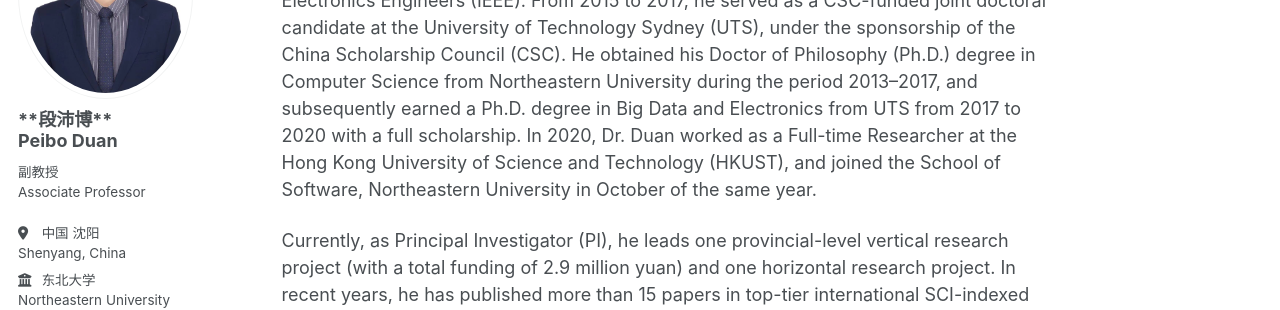
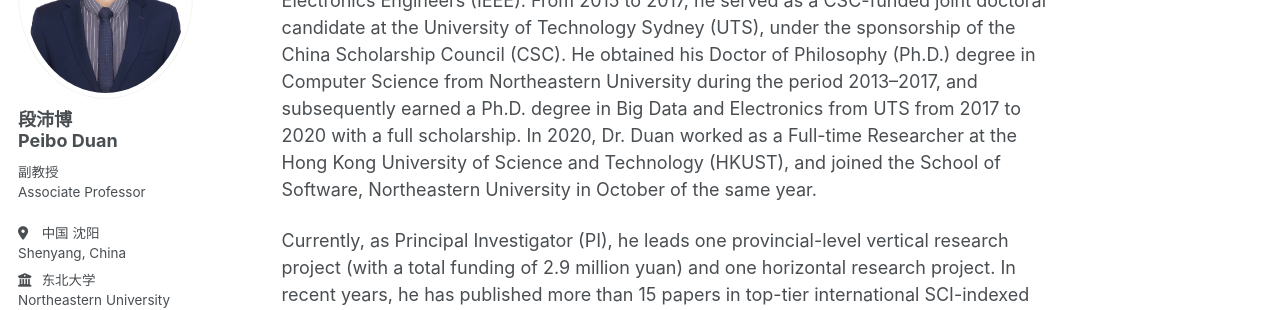
Before and after one commit to aurora76/peiboduan, a Jekyll site: the page built from _pages/about-cn.md, in a window 1280 px wide. Shown: the part 210-520 px from the top of the page. Built offline with Jekyll 4.4.1, drawn with Linux system fonts in a browser that asks for light colours; some web fonts are replaced; a script bundle is joined from its source files by our own code; library files that are not in the unit come from our copies.

```diff
--- a/_config.yml
+++ b/_config.yml
@@ -26,11 +26,11 @@ repository               : "aurora76/peiboduan"
 
 author:
   avatar           : "pic.png"
-  name             : "**段沛博**<br>Peibo Duan"
+  name             : "<strone>段沛博</strong><br>Peibo Duan"
   pronouns         :
-  bio              : "副教授<br>Associate Professor"
-  location         : "中国 沈阳<br>Shenyang, China"
-  employer         : "东北大学<br>Northeastern University"
+  bio              : "<strone>副教授</strong><br>Associate Professor"
+  location         : "<strone>中国 沈阳</strong><br>Shenyang, China"
+  employer         : "<strone>东北大学</strong><br>Northeastern University"
   uri              :
   email            : "duanpeibo@swc.neu.edu.cn"
 
```
